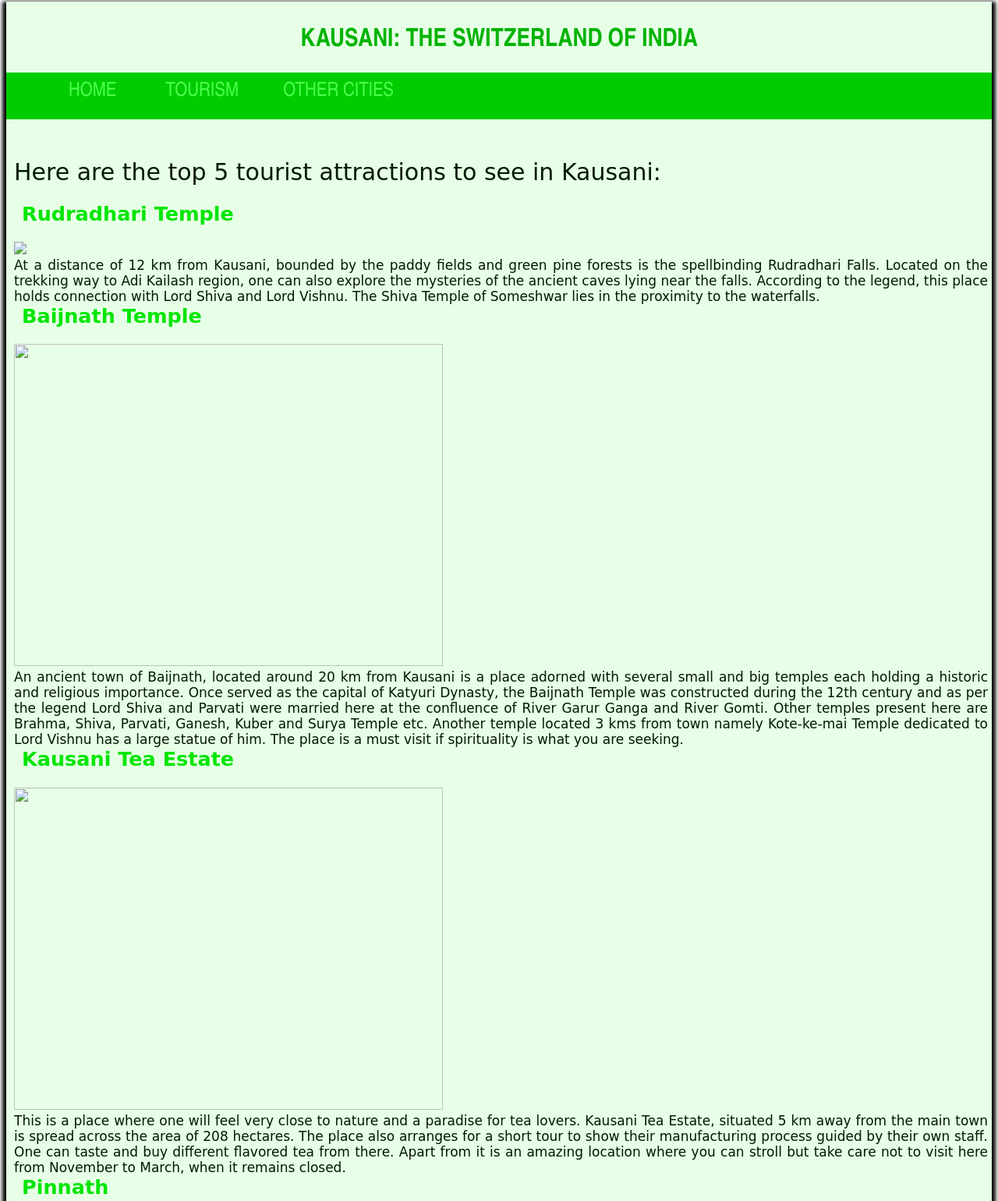
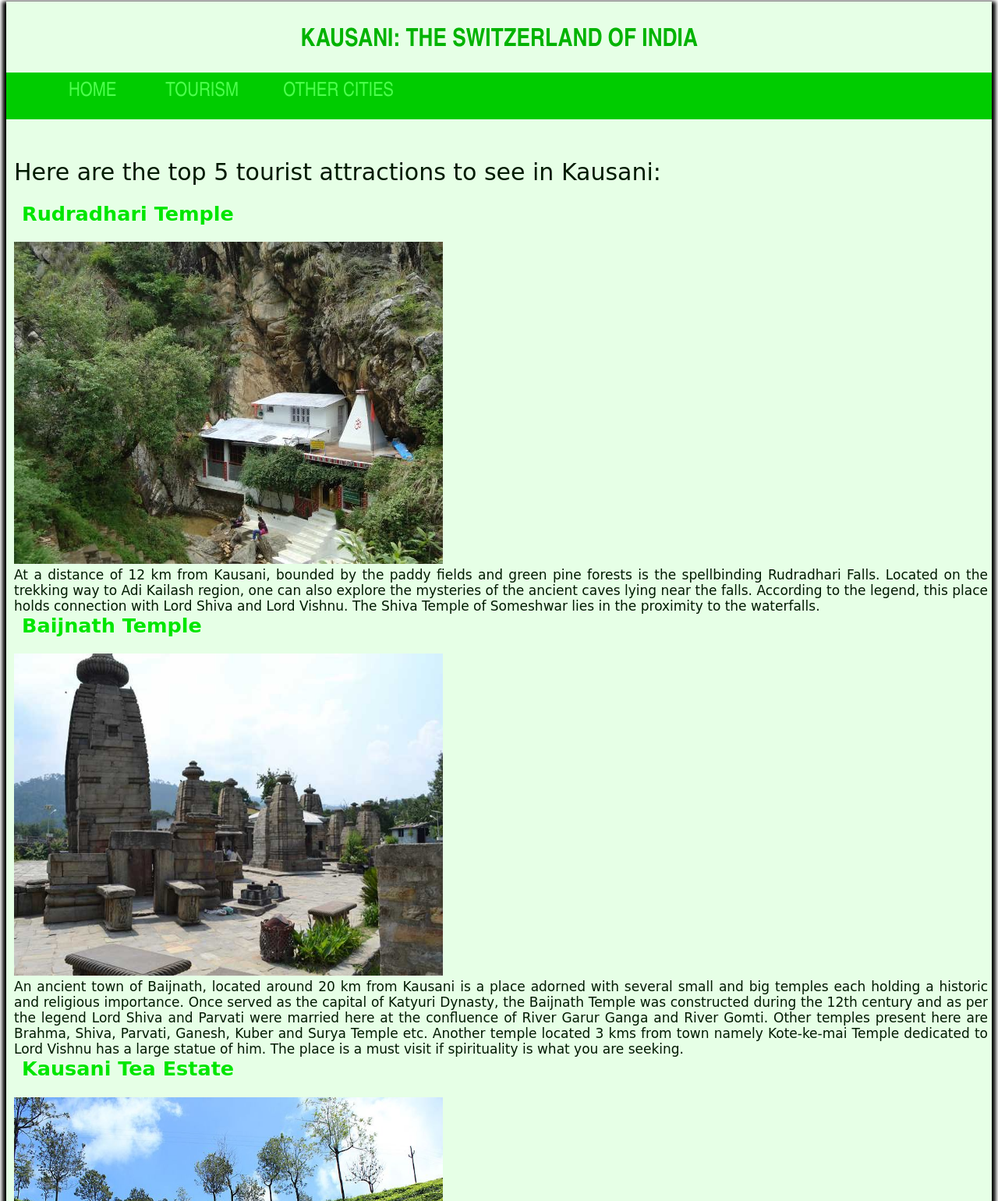
Before and after one commit to amolsatsangi/amolsatsangi.github.io, a plain HTML site: page visiting.html in a window 1280 px wide. Shown: the part 6-1546 px from the top of the page at 78% size. Drawn offline with Linux system fonts and the light colour scheme.

Commit message:
Update visiting.html

```diff
--- a/visiting.html
+++ b/visiting.html
@@ -20,7 +20,7 @@
              <h2>Rudradhari Temple</h2>
 
              <div class="image1">
-                    <img src="image/k9.jpg">
+                    <img src="k9.jpg">
              <p2>At a distance of 12 km from Kausani, bounded by the paddy fields and green pine forests is the spellbinding Rudradhari Falls. Located on the trekking way to Adi Kailash region, one can also explore the mysteries of the ancient caves lying near the falls.
 
              According to the legend, this place holds connection with Lord Shiva and Lord Vishnu. The Shiva Temple of Someshwar lies in the proximity to the waterfalls.</p2>
@@ -28,7 +28,7 @@
             </div>
              <h2>Baijnath Temple</h2>
              <div class="image2">
-                 <img src="image/k1.jpg" width="550" height="413">
+                 <img src="k1.jpg" width="550" height="413">
 
                  <p3>An ancient town of Baijnath, located around 20 km from Kausani is a place adorned with several small and big temples each holding a historic and religious importance.
 
@@ -37,7 +37,7 @@ Once served as the capital of Katyuri Dynasty, the Baijnath Temple was construct
              </div>
              <div class="image3">
              <h2>Kausani Tea Estate</h2>
-                 <img src="image/k2.jpg" width="550" height="413">
+                 <img src="k2.jpg" width="550" height="413">
                  <p4>This is a place where one will feel very close to nature and a paradise for tea lovers. Kausani Tea Estate, situated 5 km away from the main town is spread across the area of 208 hectares.
 
 The place also arranges for a short tour to show their manufacturing process guided by their own staff. One can taste and buy different flavored tea from there. Apart from it is an amazing location where you can stroll but take care not to visit here from November to March, when it remains closed.</p4>
@@ -45,14 +45,14 @@ The place also arranges for a short tour to show their manufacturing process gui
              </div>
              <div class="image4">
              <h2>Pinnath</h2>
-                 <img src="image/k3.jpg" width="550" height="413">
+                 <img src="k3.jpg" width="550" height="413">
             <p5>A perfect way to rekindle your spirits, Pinnath is approachable from Kausani only via a trek of 5 km. Known for its temple, this place offers a sense of pleasure when surrounded by the wilderness of nature.
 
 Overlooking the Kosi River, the temple by the same name is devoted to Bhairon and has a very intriguing structure. The temple walls and doors are adorned with images of kings and Pandavas, October is the best time to visit the temple when a fair is held every year.</p5>
              </div>
              <div class="image5">
              <h2>Anashakti Ashram</h2>
-                 <img src="image/k5.jpg" width="550" height="413">
+                 <img src="k5.jpg" width="550" height="413">
                  <p7>One of the most popular destinations, this place is also fondly known as Gandhi Ashram. It was during has stay here that Gandhiji's annotations about Anashakti Yog known as 'Geeta Anashakti Yog'.
 
 Today, it attracts large crowd of tourists and has been converted into a study, research center, and museum along with accommodation facility with 24 rooms. A place with great historical importance, the ashram also has a provision of kitchen and a library.</p7>
```
